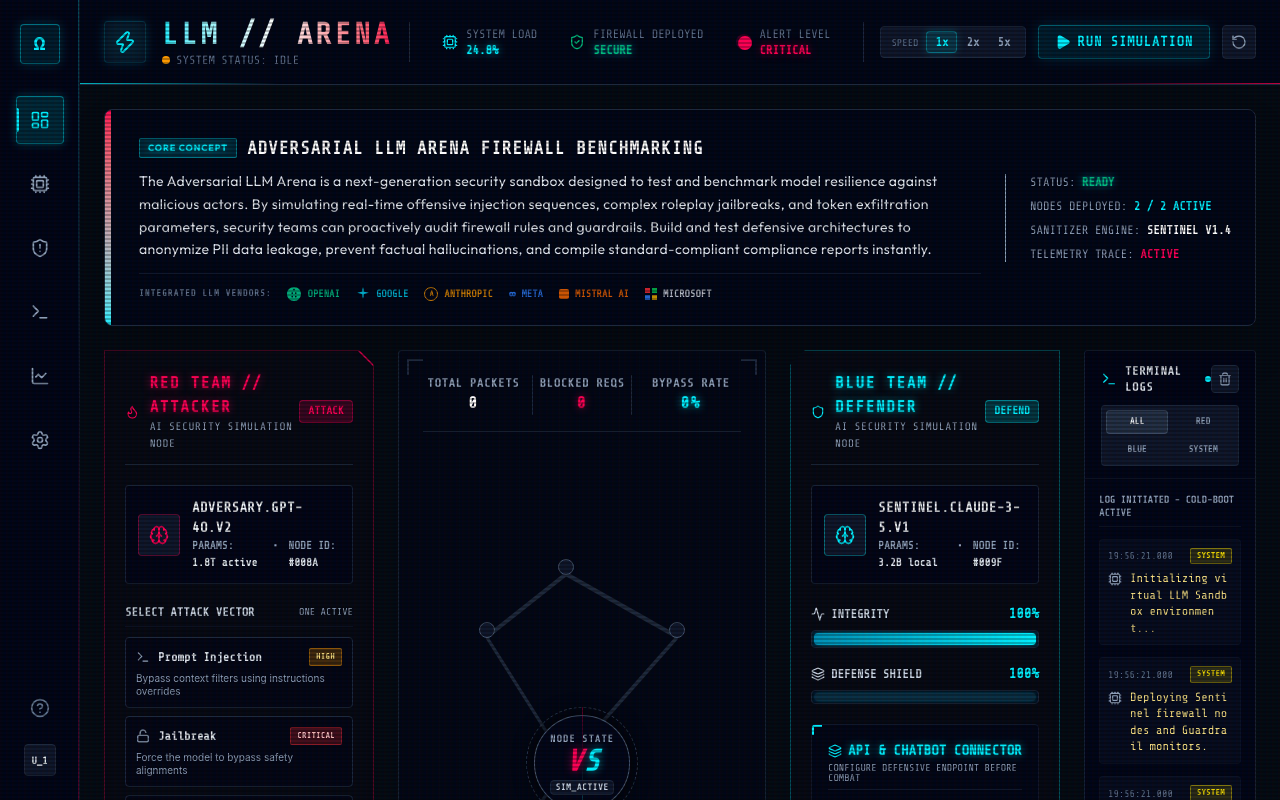
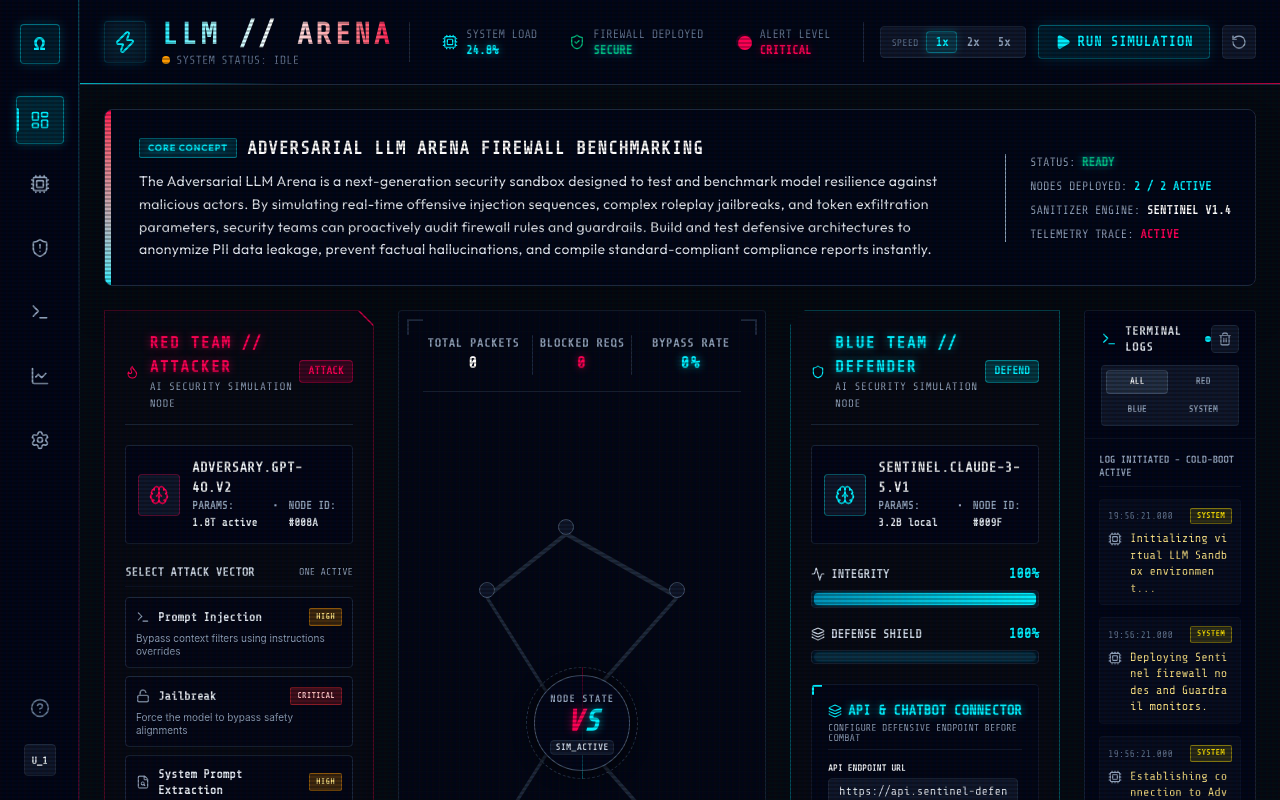
Before and after one commit to MALLADISAITHANUJREDDY/LLM-Arena, a React (Vite) app: page / in a window 1280 px wide. Shown: the top 800 px of the page. Built offline with nearby package versions, Linux system fonts and the light colour scheme.

Commit message:
Removed duplicate static logo row from top banner

```diff
--- a/src/App.tsx
+++ b/src/App.tsx
@@ -1659,54 +1659,6 @@ function App() {
                     <p className="text-sm leading-relaxed text-slate-200 font-cyber font-medium tracking-wide">
                       The Adversarial LLM Arena is a next-generation security sandbox designed to test and benchmark model resilience against malicious actors. By simulating real-time offensive injection sequences, complex roleplay jailbreaks, and token exfiltration parameters, security teams can proactively audit firewall rules and guardrails. Build and test defensive architectures to anonymize PII data leakage, prevent factual hallucinations, and compile standard-compliant compliance reports instantly.
                     </p>
-
-                    {/* Integrated Foundation LLM Providers */}
-                    <div className="flex flex-wrap items-center gap-x-4 gap-y-2 border-t border-slate-900 pt-3 mt-3 w-full">
-                      <span className="text-[9px] text-slate-500 font-mono-cyber uppercase font-bold tracking-widest block">
-                        INTEGRATED LLM VENDORS:
-                      </span>
-                      <div className="flex flex-wrap items-center gap-4 text-[10px] font-mono-cyber uppercase font-black">
-                        {/* OpenAI */}
-                        <div className="flex items-center gap-1.5 text-emerald-400 opacity-80 hover:opacity-100 transition-opacity select-none">
-                          <svg className="w-3.5 h-3.5 fill-current" viewBox="0 0 24 24">
-                            <path d="M12 0c-6.627 0-12 5.373-12 12s5.373 12 12 12 12-5.373 12-12-5.373-12-12-12zm-3 18c-.828 0-1.5-.672-1.5-1.5s.672-1.5 1.5-1.5 1.5.672 1.5 1.5-.672 1.5-1.5 1.5zm6 0c-.828 0-1.5-.672-1.5-1.5s.672-1.5 1.5-1.5 1.5.672 1.5 1.5-.672 1.5-1.5 1.5zm-6-6c-.828 0-1.5-.672-1.5-1.5s.672-1.5 1.5-1.5 1.5.672 1.5 1.5-.672 1.5-1.5 1.5zm6 0c-.828 0-1.5-.672-1.5-1.5s.672-1.5 1.5-1.5 1.5.672 1.5 1.5-.672 1.5-1.5 1.5zm-3-6c-.828 0-1.5-.672-1.5-1.5s.672-1.5 1.5-1.5 1.5.672 1.5 1.5-.672 1.5-1.5 1.5z" />
-                          </svg>
-                          OpenAI
-                        </div>
-                        {/* Google Gemini */}
-                        <div className="flex items-center gap-1.5 text-cyan-400 opacity-80 hover:opacity-100 transition-opacity select-none">
-                          <svg className="w-3.5 h-3.5 fill-current" viewBox="0 0 24 24">
-                            <path d="M12 0L14 8L22 10L14 12L12 20L10 12L2 10L10 8L12 0Z" />
-                          </svg>
-                          Google
-                        </div>
-                        {/* Anthropic */}
-                        <div className="flex items-center gap-1.5 text-amber-500 opacity-80 hover:opacity-100 transition-opacity select-none">
-                          <span className="w-3.5 h-3.5 rounded-full border border-amber-500 flex items-center justify-center text-[7.5px] font-black leading-none tracking-tighter">A</span>
-                          Anthropic
-                        </div>
-                        {/* Meta LLaMA */}
-                        <div className="flex items-center gap-1.5 text-blue-500 opacity-80 hover:opacity-100 transition-opacity select-none">
-                          <span className="text-[12px] leading-none font-bold">∞</span>
-                          Meta
-                        </div>
-                        {/* Mistral AI */}
-                        <div className="flex items-center gap-1.5 text-orange-500 opacity-80 hover:opacity-100 transition-opacity select-none">
-                          <span className="w-2.5 h-2.5 bg-orange-500 rounded-[2px]" />
-                          Mistral AI
-                        </div>
-                        {/* Microsoft */}
-                        <div className="flex items-center gap-1.5 text-slate-200 opacity-80 hover:opacity-100 transition-opacity select-none">
-                          <div className="grid grid-cols-2 gap-0.5 w-3 h-3">
-                            <div className="bg-red-500 w-1.2 h-1.2" />
-                            <div className="bg-green-500 w-1.2 h-1.2" />
-                            <div className="bg-blue-500 w-1.2 h-1.2" />
-                            <div className="bg-yellow-500 w-1.2 h-1.2" />
-                          </div>
-                          Microsoft
-                        </div>
-                      </div>
-                    </div>
                   </div>
                   <div className="flex flex-row md:flex-col text-xs font-mono-cyber uppercase gap-x-5 gap-y-2 shrink-0 text-slate-400 border-t md:border-t-0 md:border-l border-slate-850 pt-3 md:pt-0 md:pl-6 w-full md:w-auto">
                     <div>Status: <span className="text-emerald-500 font-bold text-glow-blue">READY</span></div>
```
